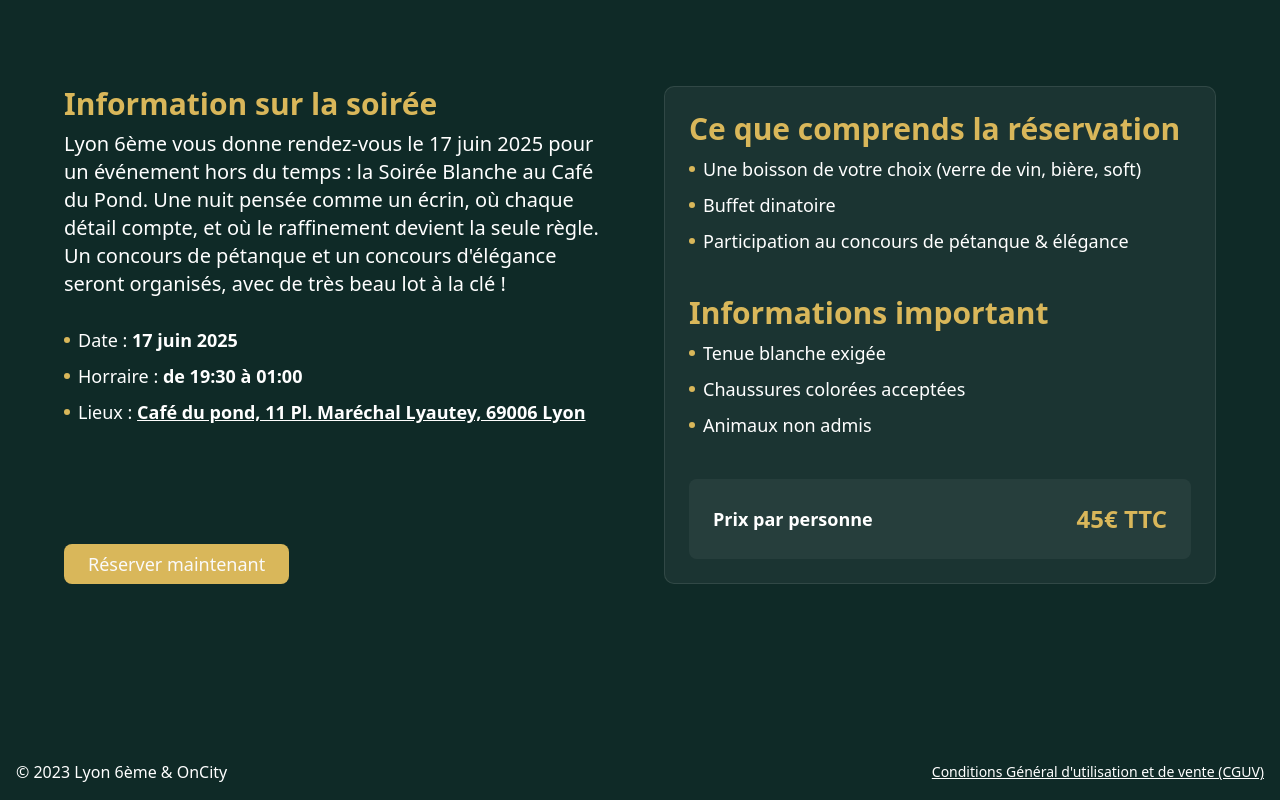
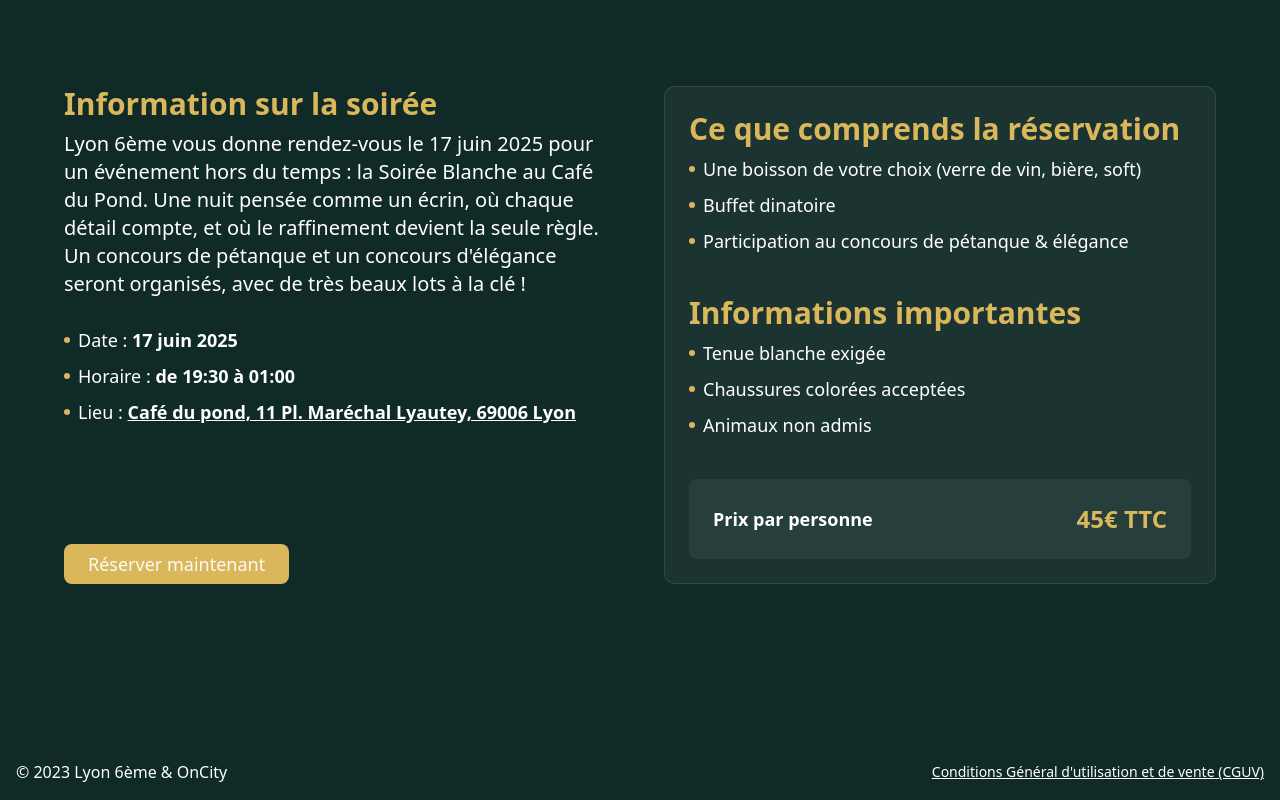
Before and after one commit to BapeCode/oncity-billeterie, a Next.js app: page / in a window 1280 px wide. Shown: the part 899-1699 px from the top of the page. Built offline with nearby package versions, Linux system fonts and the light colour scheme; what next-safe-action would draw is missing.

Commit message:
Fix orthographe

```diff
--- a/src/app/Informations.tsx
+++ b/src/app/Informations.tsx
@@ -15,7 +15,7 @@ export default function Informations() {
             hors du temps : la Soirée Blanche au Café du Pond. Une nuit pensée
             comme un écrin, où chaque détail compte, et où le raffinement
             devient la seule règle. Un concours de pétanque et un concours
-            d'élégance seront organisés, avec de très beau lot à la clé !
+            d'élégance seront organisés, avec de très beaux lots à la clé !
           </p>
 
           <ul className="text-white flex flex-col items-start gap-2 w-full text-md md:text-lg md:mt-5">
@@ -28,13 +28,13 @@ export default function Informations() {
             <li className="flex items-center gap-2">
               <div className="h-1.5 w-1.5 rounded-full bg-primary"></div>
               <span>
-                Horraire : <strong>de 19:30 à 01:00</strong>
+                Horaire : <strong>de 19:30 à 01:00</strong>
               </span>
             </li>
             <li className="flex items-center gap-2">
               <div className="h-1.5 w-1.5 rounded-full bg-primary"></div>
               <span>
-                Lieux :{" "}
+                Lieu :{" "}
                 <strong>
                   <Link
                     href={
@@ -87,7 +87,7 @@ export default function Informations() {
 
             <div className="w-full flex flex-col gap-2">
               <span className="text-2xl md:text-3xl font-bold text-primary">
-                Informations important
+                Informations importantes
               </span>
 
               <ul className="text-white flex flex-col items-start gap-2 w-full text-lg">
```
